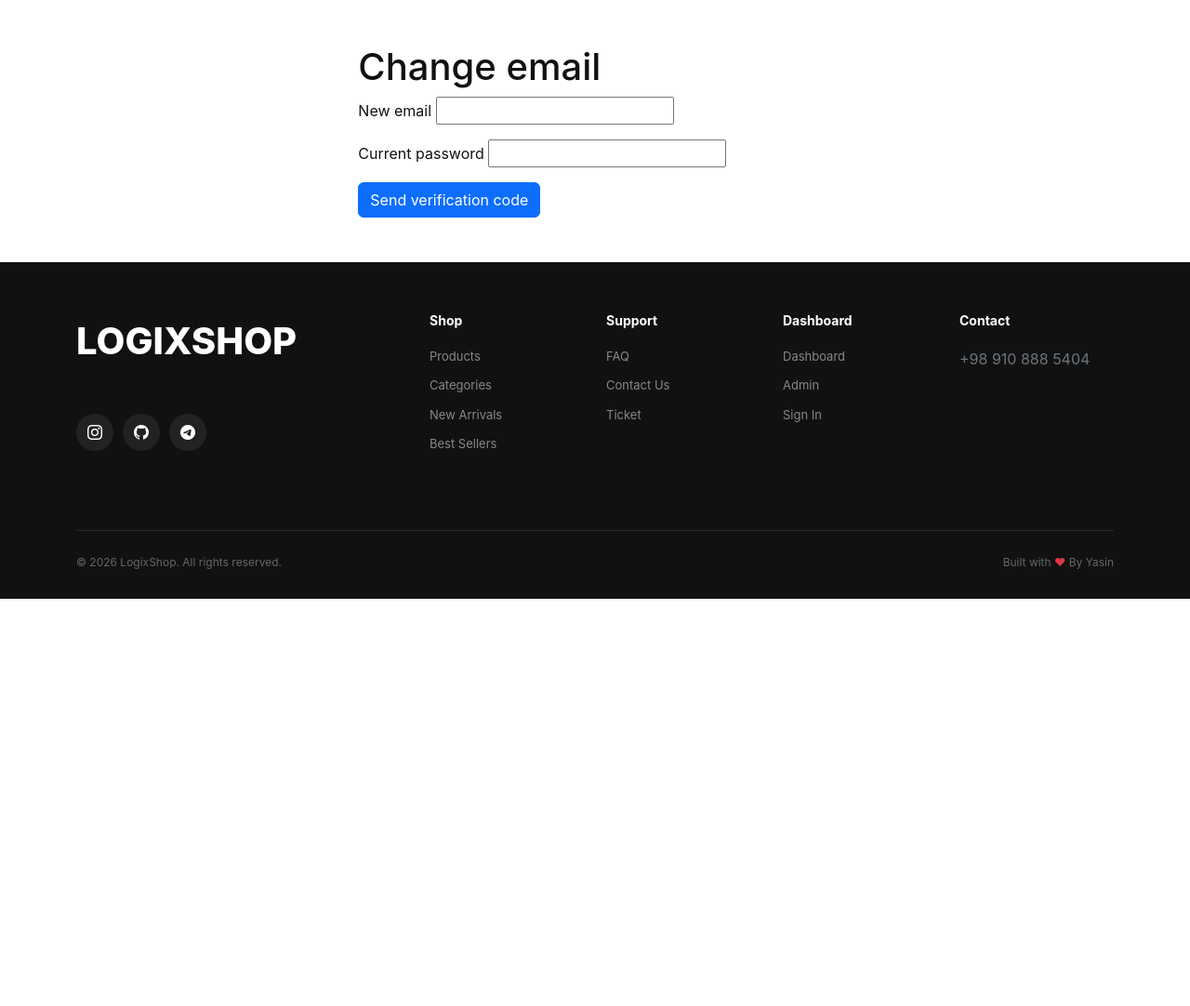
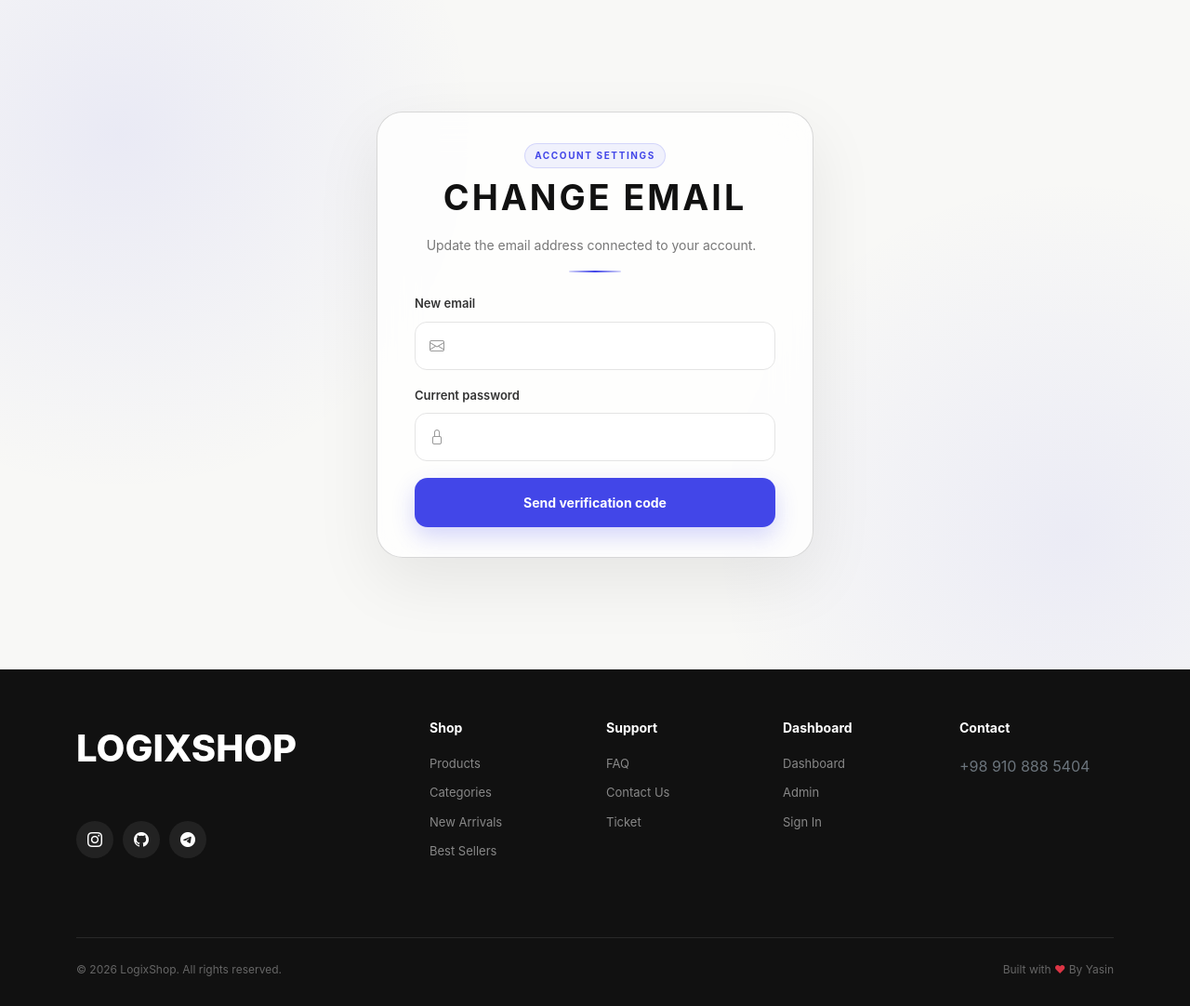
Before and after one commit to yasinnazari/LogixShop, a Django app: page /email/change/ in a window 1280 px wide. Shown: the part 93-1175 px from the top of the page at 93% size. Before the commit the page ends 737 px from the top, so only its background shows below. Run offline with Django 5.2, Linux system fonts and the light colour scheme; a user stored in the database is signed in; parts of the project's set-up code (start-up, migrations or seed data) failed here and were passed over.

Commit message:
Designed change email page

```diff
--- a/shop/authentication/views.py
+++ b/shop/authentication/views.py
@@ -149,8 +149,12 @@ def verify_email(request):
         return _render(request, 'auth/verify_email.html')
 
     if not email:
-        messages.error(request, 'Your verification session has expired. Please request a new code.')
-        return redirect('shop:resend_verification')
+        return _render(
+            request,
+            'auth/verify_email.html',
+            errors={'code': ['Your verification session has expired. Please request a new code.']},
+            status=400,
+        )
 
     payload, errors = _validate(EmailVerificationCodeSchema, request, fields={'code'})
     if errors:
--- /dev/null
+++ b/shop/static/css/email-change.css
@@ -0,0 +1,30 @@
+.email-change-page {
+   padding: 28px 0;
+}
+
+.email-change-page .login-card {
+   max-width: 470px;
+   padding: 32px 40px;
+}
+
+.email-change-page .login-header {
+   margin-bottom: 24px;
+}
+
+.email-change-page .form-group {
+   margin-bottom: 18px;
+}
+
+.email-change-page .login-btn {
+   margin-top: 4px;
+}
+
+@media (max-width: 576px) {
+   .email-change-page {
+      padding: 20px 15px;
+   }
+
+   .email-change-page .login-card {
+      padding: 24px 20px;
+   }
+}
--- a/shop/templates/auth/email_change.html
+++ b/shop/templates/auth/email_change.html
@@ -1,34 +1,55 @@
 {% extends "main/base.html" %}
+{% load static %}
 
-{% block title %}Change email{% endblock %}
+{% block title %}LogixShop | Change email{% endblock %}
+
+{% block extra_css %}
+   <link rel="stylesheet" href="{% static 'css/login.css' %}">
+   <link rel="stylesheet" href="{% static 'css/email-change.css' %}">
+{% endblock extra_css %}
 
 {% block content %}
-<section class="py-5">
-   <div class="container col-md-5">
-      <h1>Change email</h1>
+<section class="login-page email-change-page">
+   <div class="container">
+      <div class="login-wrapper">
+         <div class="login-card">
+            <div class="login-header auth-heading">
+               <span class="login-label">ACCOUNT SETTINGS</span>
+               <h1>CHANGE EMAIL</h1>
+               <p>Update the email address connected to your account.</p>
+            </div>
+
       {% include "auth/_errors.html" %}
 
-      <form method="post" novalidate>
+            <form class="login-form" method="post" novalidate>
          {% csrf_token %}
 
-         <p>
+               <div class="form-group">
                   <label for="email">New email</label>
-            <input id="email" type="email" name="email" required>
+                  <div class="input-wrapper">
+                     <i class="bi bi-envelope"></i>
+                     <input id="email" type="email" name="email" maxlength="254" autocomplete="email" required>
+                  </div>
                   {% for error in errors.email %}
-               <span class="text-danger">{{ error }}</span>
+                     <div class="text-danger">{{ error }}</div>
                   {% endfor %}
-         </p>
+               </div>
 
-         <p>
+               <div class="form-group">
                   <label for="current-password">Current password</label>
-            <input id="current-password" type="password" name="current_password" required>
+                  <div class="input-wrapper">
+                     <i class="bi bi-lock"></i>
+                     <input id="current-password" type="password" name="current_password" autocomplete="current-password" required>
+                  </div>
                   {% for error in errors.current_password %}
-               <span class="text-danger">{{ error }}</span>
+                     <div class="text-danger">{{ error }}</div>
                   {% endfor %}
-         </p>
+               </div>
 
-         <button class="btn btn-primary" type="submit">Send verification code</button>
+               <button class="login-btn" type="submit">Send verification code</button>
             </form>
+         </div>
+      </div>
    </div>
 </section>
 {% endblock %}
```
Lines whose indentation alone changed are shown as unchanged.
